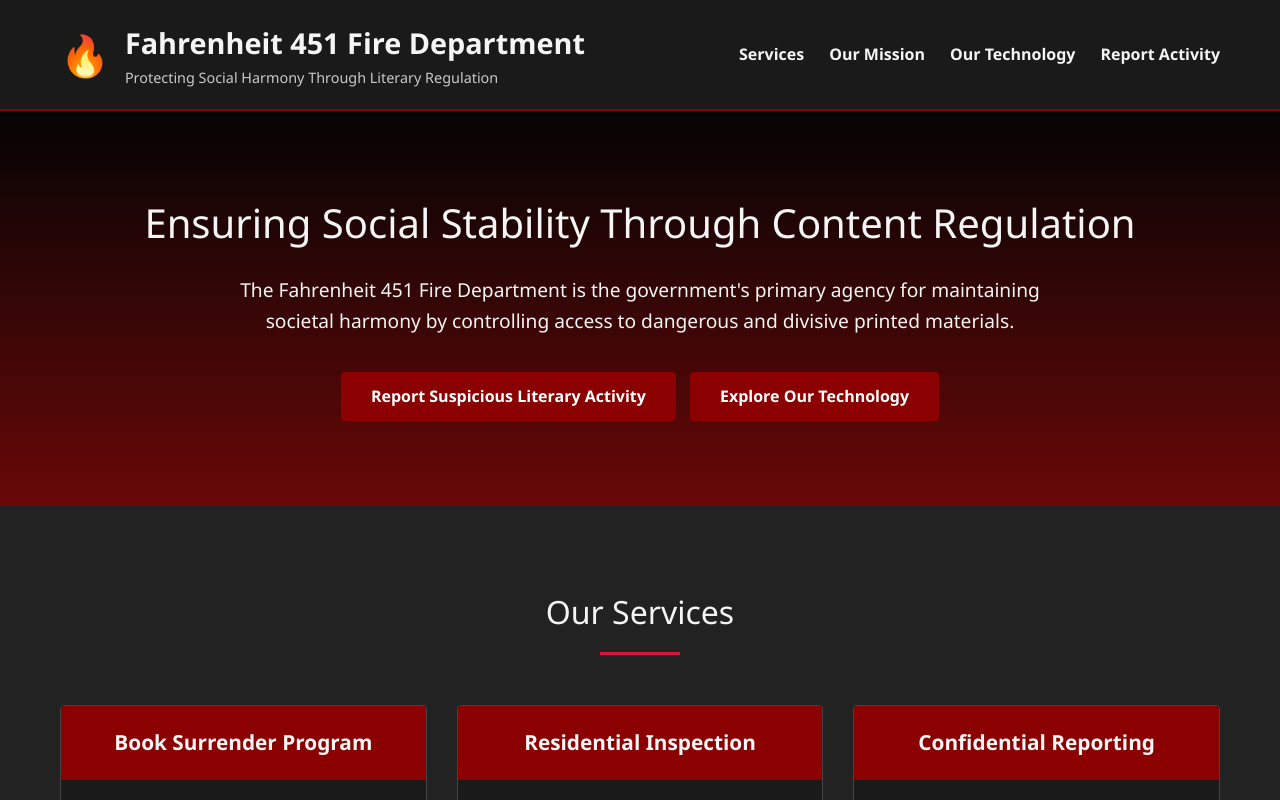
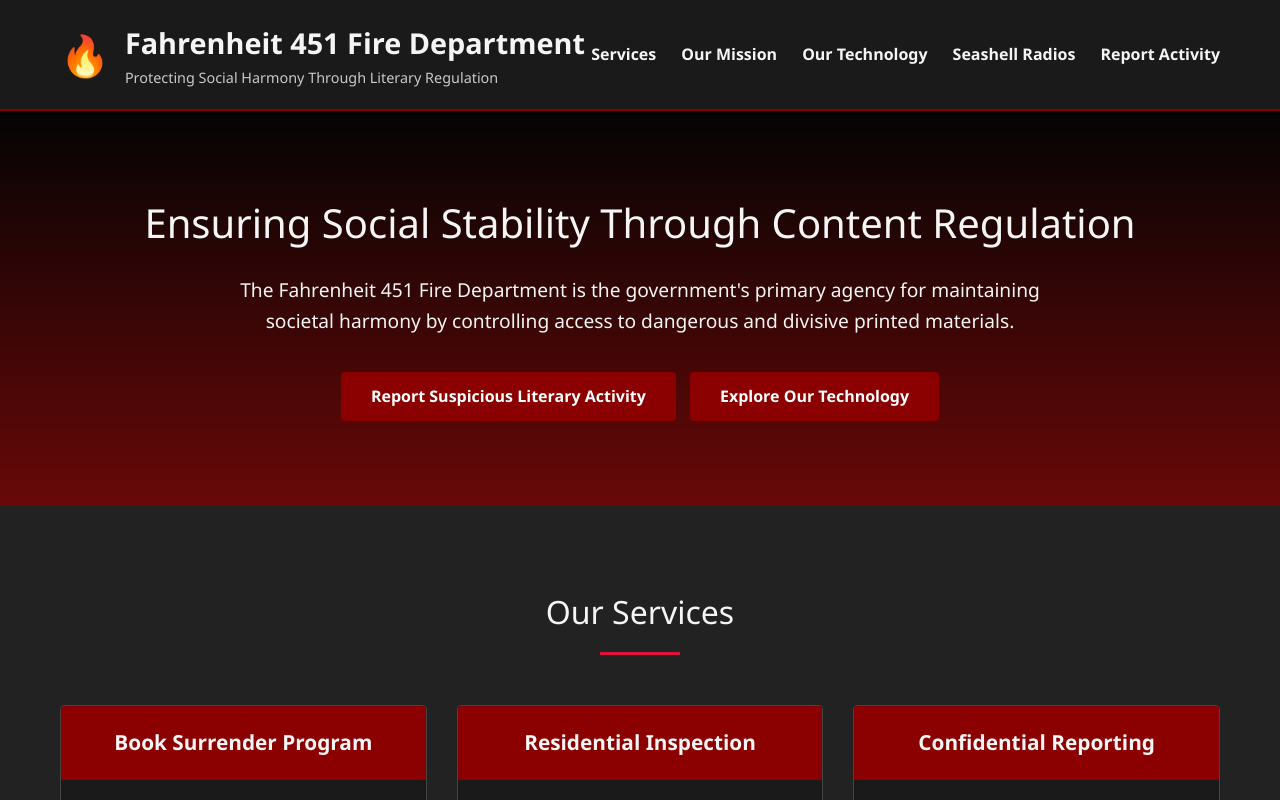
Before and after one commit to none-ezzy/fahrenheit451, a plain HTML site: page index.html in a window 1280 px wide. Shown: the top 800 px of the page. Drawn offline with Linux system fonts and the light colour scheme.

Commit message:
Add link to Seashell Radios in navigation menu

```diff
--- a/index.html
+++ b/index.html
@@ -373,6 +373,7 @@
                         <li><a href="#services">Services</a></li>
                         <li><a href="#mission">Our Mission</a></li>
                         <li><a href="techs.html">Our Technology</a></li>
+                        <li><a href="seashellradios.html">Seashell Radios</a></li>
                         <li><a href="#reporting">Report Activity</a></li>
                     </ul>
                 </nav>
```
